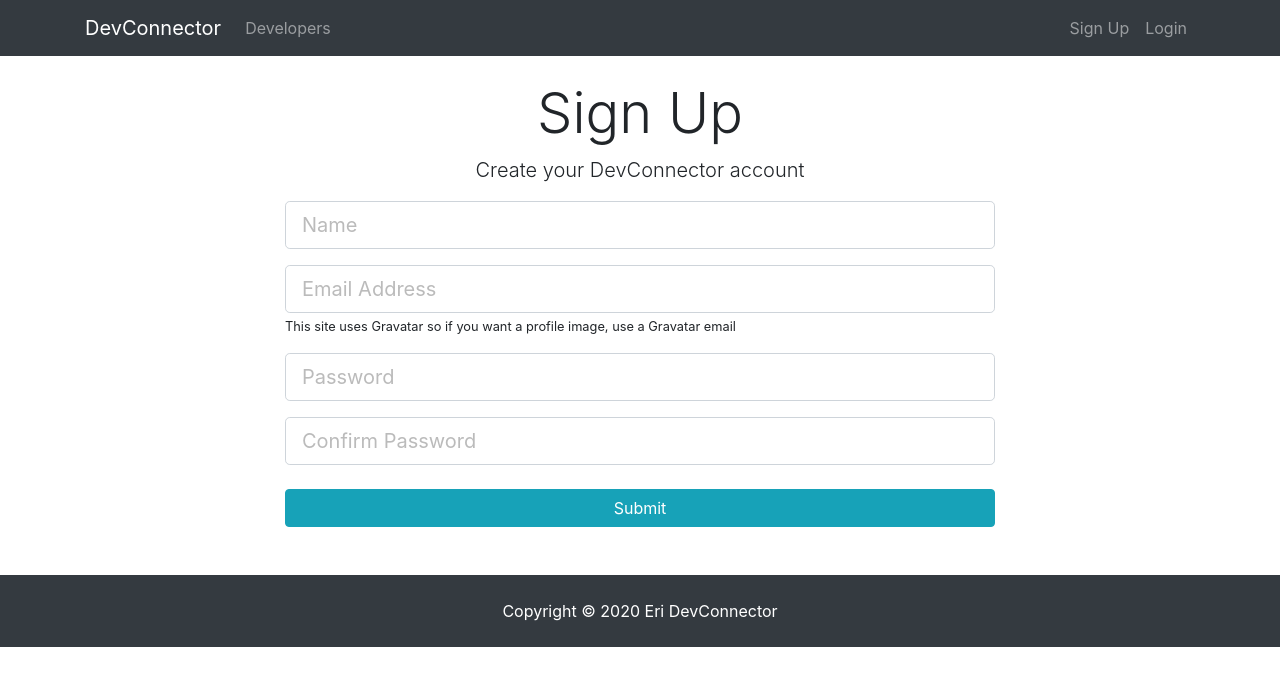
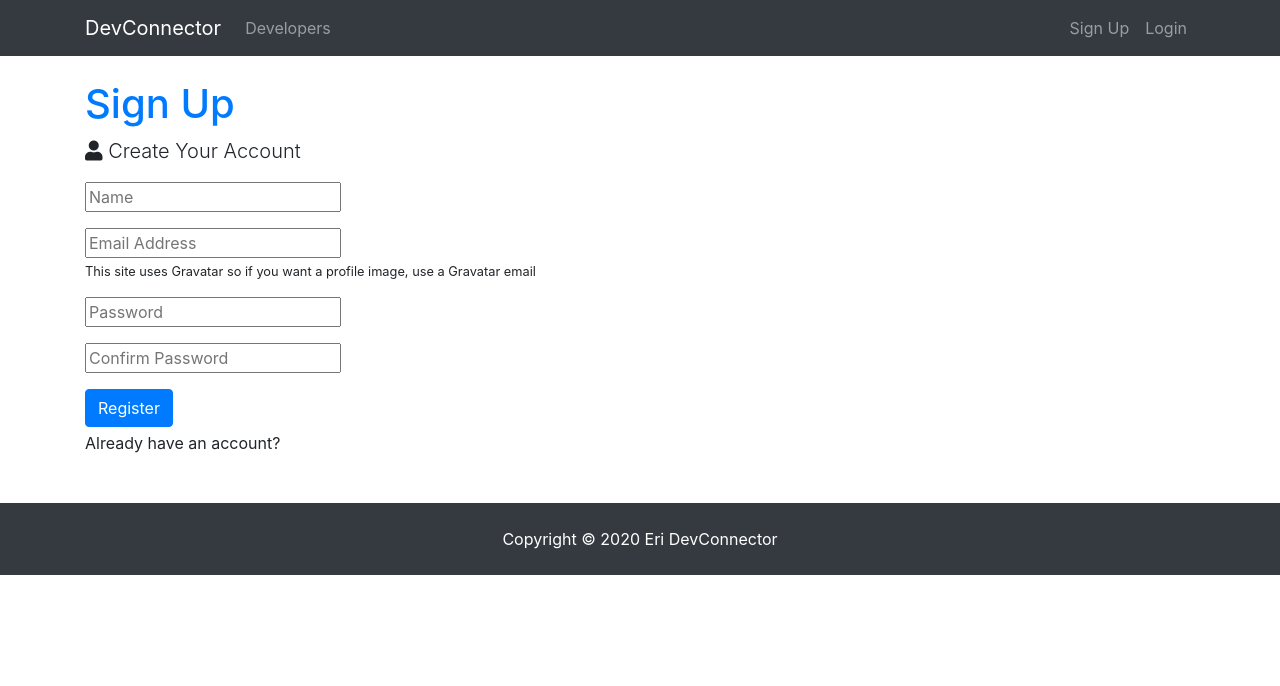
Before and after one commit to byohannes/EriDevConnector, a React (Create React App) app in the folder client/: page /register in a window 1280 px wide. Shown: the top 686 px of the page. Built offline with nearby package versions, Linux system fonts and the light colour scheme.

Commit message:
updated register form with submit and handle change functios for input values

```diff
--- a/client/src/components/auth/Register.js
+++ b/client/src/components/auth/Register.js
@@ -1,31 +1,52 @@
-import React from "react";
+import React, { Fragment, useState } from "react";
+import axios from "axios";
 
 const Register = () => {
+  const [formData, setFormData] = useState({
+    name: "",
+    email: "",
+    password: "",
+    password2: "",
+    errors: {},
+  });
+
+  const { name, email, password, password2 } = formData;
+
+  const onChange = (e) =>
+    setFormData({ ...formData, [e.target.name]: e.target.value });
+
+  const onSubmit = (e) => {
+    e.preventDefault();
+    axios
+      .post("/api/users/register", formData)
+      .then((res) => console.log(res.data))
+      .catch((err) => setFormData({ errors: err.response.data }));
+  };
   return (
-    <div className="register">
-      <div className="container">
-        <div className="row">
-          <div className="col-md-8 m-auto">
-            <h1 className="display-4 text-center">Sign Up</h1>
-            <p className="lead text-center">Create your DevConnector account</p>
-            <form action="create-profile.html">
+    <Fragment>
+      <h1 className="large text-primary">Sign Up</h1>
+      <p className="lead">
+        <i className="fas fa-user" /> Create Your Account
+      </p>
+      <form className="form" onSubmit={onSubmit}>
         <div className="form-group">
           <input
             type="text"
-                  className="form-control form-control-lg"
             placeholder="Name"
             name="name"
-                  required
+            value={name}
+            onChange={onChange}
           />
         </div>
         <div className="form-group">
           <input
             type="email"
-                  className="form-control form-control-lg"
             placeholder="Email Address"
             name="email"
+            value={email}
+            onChange={onChange}
           />
-                <small classNameName="form-text text-muted">
+          <small className="form-text">
             This site uses Gravatar so if you want a profile image, use a
             Gravatar email
           </small>
@@ -33,25 +54,28 @@ const Register = () => {
         <div className="form-group">
           <input
             type="password"
-                  className="form-control form-control-lg"
             placeholder="Password"
             name="password"
+            value={password}
+            onChange={onChange}
           />
         </div>
         <div className="form-group">
           <input
             type="password"
-                  className="form-control form-control-lg"
             placeholder="Confirm Password"
             name="password2"
+            value={password2}
+            onChange={onChange}
           />
         </div>
-              <input type="submit" className="btn btn-info btn-block mt-4" />
+        <input type="submit" className="btn btn-primary" value="Register" />
       </form>
-          </div>
-        </div>
-      </div>
-    </div>
+      <p className="my-1">
+        Already have an account?
+        {/* Already have an account? <Link to="/login">Sign In</Link> */}
+      </p>
+    </Fragment>
   );
 };
 
```
Lines whose indentation alone changed are shown as unchanged.
